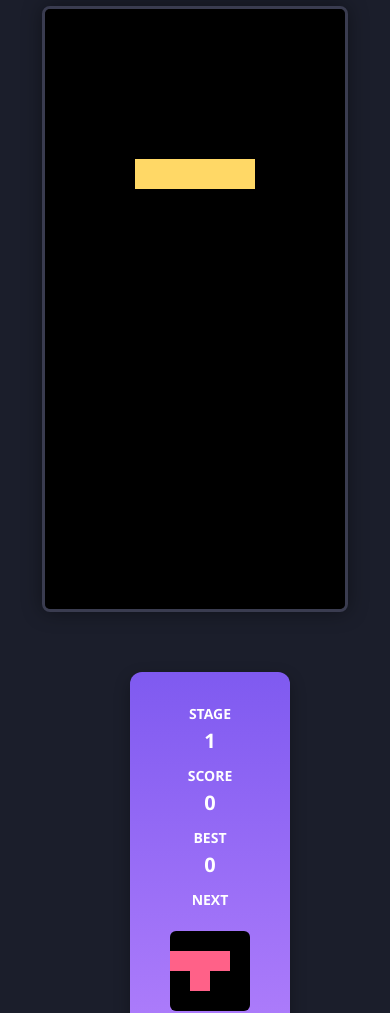
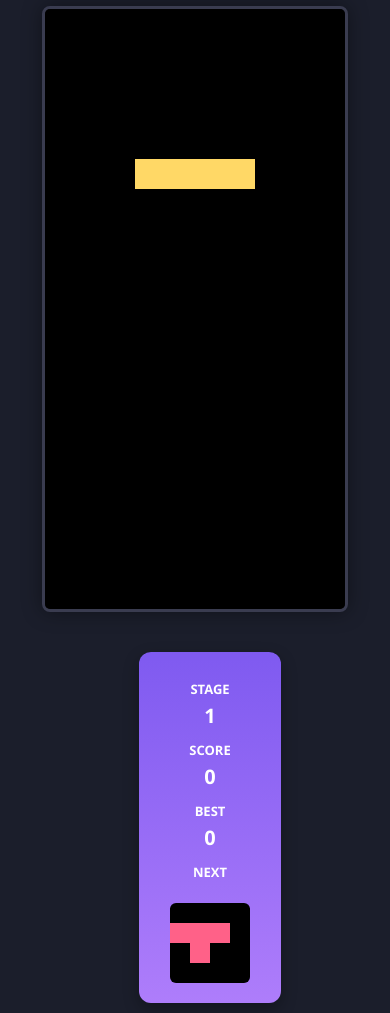
Before and after one commit to SungRyulCho/tetris-game, a plain HTML site: page index.html in a window 390 px wide. Shown: the part 109-1122 px from the top of the page. Drawn offline with Linux system fonts and the light colour scheme.

Commit message:
mobile-(1)

```diff
--- a/index.html
+++ b/index.html
@@ -23,7 +23,7 @@
       <!-- 📱 모바일 조작 버튼 -->
       <div class="mobile-controls">
         <button onclick="move('left')">◀</button>
-        <button onclick="rotate()">⟳</button>
+        <button onclick="rotateBlock()">⟳</button>
         <button onclick="move('right')">▶</button>
         <button onclick="drop()">▼</button>
       </div>
--- a/script.js
+++ b/script.js
@@ -375,7 +375,7 @@ function move(dir) {
   }
 }
 
-function rotate() {
+function rotateBlock() {
   if (!running) return;
   playerRotate(1);
 }
--- a/style.css
+++ b/style.css
@@ -33,12 +33,12 @@ canvas#tetris {
 
 #score-container {
   background: linear-gradient(180deg, #7f5af0, #ae7dfb);
-  padding: 20px;
+  padding: 16px;
   border-radius: 12px;
-  width: 120px;
+  width: 110px;
   box-shadow: 0 6px 16px rgba(0, 0, 0, 0.3);
   text-align: center;
-  font-size: 14px;
+  font-size: 13px;
   position: absolute;
   left: 100%;
   margin-left: 30px;
@@ -142,15 +142,18 @@ canvas#tetris {
   box-shadow: 0 4px 10px rgba(0, 0, 0, 0.3);
 }
 
+/* 🎯 반응형: 모바일 최적화 */
 @media (max-width: 768px) {
   .center-box {
     flex-direction: column;
     align-items: center;
   }
+
   #score-container {
     position: static;
-    margin-top: 20px;
+    margin-bottom: 20px;
   }
+
   .mobile-controls {
     display: flex;
     justify-content: center;
```
